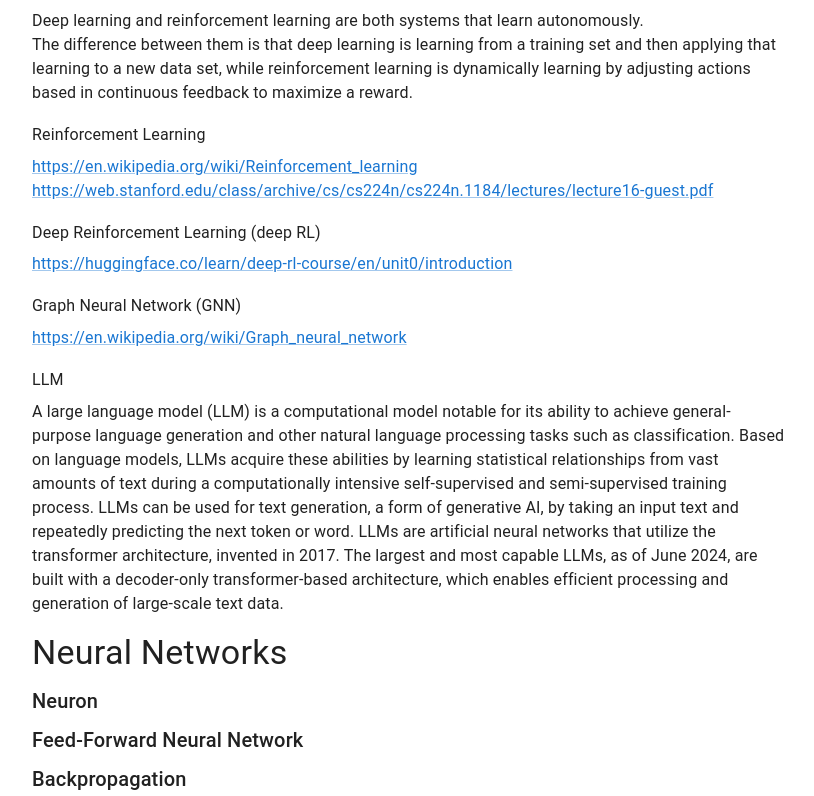
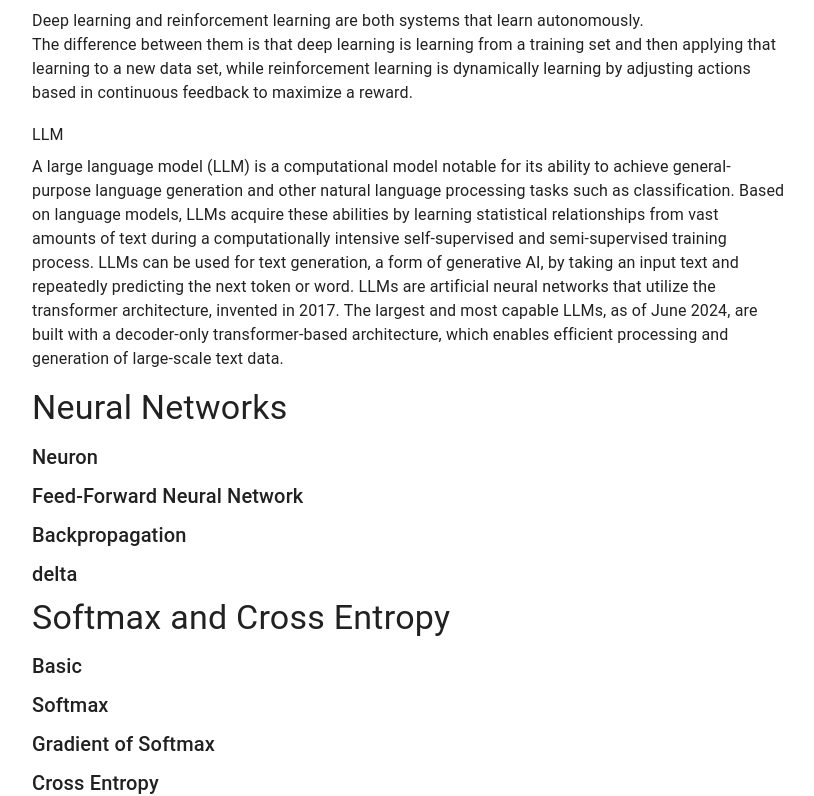
Before and after one commit to godpeny/pages, a React (Create React App) app in the folder main/: page / in a window 1280 px wide. Shown: the part 1707-2503 px from the top of the page, without its empty margins (32-846 px from the left). Built offline with nearby package versions, Linux system fonts and the light colour scheme.

Commit message:
feat: [GSMSEPLC-29] Make New Topics "Reinforcement Learning" and "Graph Neural Network (GNN)" ---  -Make New Topics "Reinforcement Learning" and "Graph Neural Network (GNN)".

```diff
--- a/main/src/Blog.tsx
+++ b/main/src/Blog.tsx
@@ -29,6 +29,8 @@ import post12 from './blog-post.12.md';
 import post13 from './blog-post.13.md';
 import post14 from './blog-post.14.md';
 import post15 from './blog-post.15.md';
+import post16 from './blog-post.16.md';
+import post17 from './blog-post.17.md';
 
 const sections = [
   { title: 'Technology', url: '#' },
@@ -71,7 +73,7 @@ const featuredPosts = [
   },
 ];
 
-const posts = [post0,post1, post2, post3, post4, post5, post6, post7, post8, post9, post10, post11, post12, post13, post14, post15];
+const posts = [post0,post1, post2, post3, post4, post5, post6, post7, post8, post9, post10, post11, post12, post13, post14, post15, post16, post17];
 
 const sidebar = {
   title: 'About',
--- a/main/src/blog-post.0.md
+++ b/main/src/blog-post.0.md
@@ -38,17 +38,6 @@ Set conditions for the variables that are required to be satisfied.
 Deep learning and reinforcement learning are both systems that learn autonomously.
 The difference between them is that deep learning is learning from a training set and then applying that learning to a new data set, while reinforcement learning is dynamically learning by adjusting actions based in continuous feedback to maximize a reward.
 
-### Reinforcement Learning
-https://en.wikipedia.org/wiki/Reinforcement_learning
-https://web.stanford.edu/class/archive/cs/cs224n/cs224n.1184/lectures/lecture16-guest.pdf
-
-
-### Deep Reinforcement Learning (deep RL)
-https://huggingface.co/learn/deep-rl-course/en/unit0/introduction
-
-### Graph Neural Network (GNN)
-https://en.wikipedia.org/wiki/Graph_neural_network
-
 ### LLM
 A large language model (LLM) is a computational model notable for its ability to achieve general-purpose language generation and other natural language processing tasks such as classification.
 Based on language models, LLMs acquire these abilities by learning statistical relationships from vast amounts of text during a computationally intensive self-supervised and semi-supervised training process.
--- /dev/null
+++ b/main/src/blog-post.16.md
@@ -0,0 +1,6 @@
+# Reinforcement Learning
+https://en.wikipedia.org/wiki/Reinforcement_learning
+https://web.stanford.edu/class/archive/cs/cs224n/cs224n.1184/lectures/lecture16-guest.pdf
+
+## Deep Reinforcement Learning (deep RL)
+https://huggingface.co/learn/deep-rl-course/en/unit0/introduction
--- /dev/null
+++ b/main/src/blog-post.17.md
@@ -0,0 +1,2 @@
+# Graph Neural Network (GNN)
+https://en.wikipedia.org/wiki/Graph_neural_network
```
